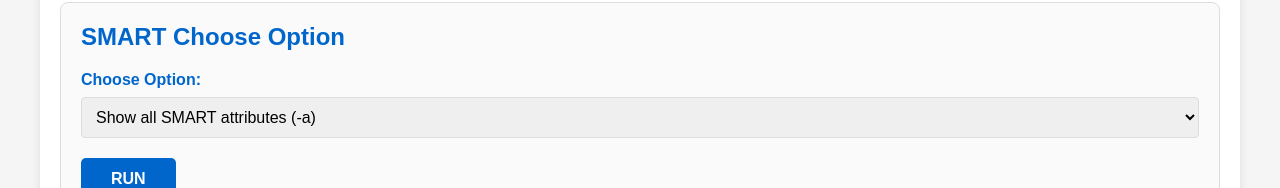
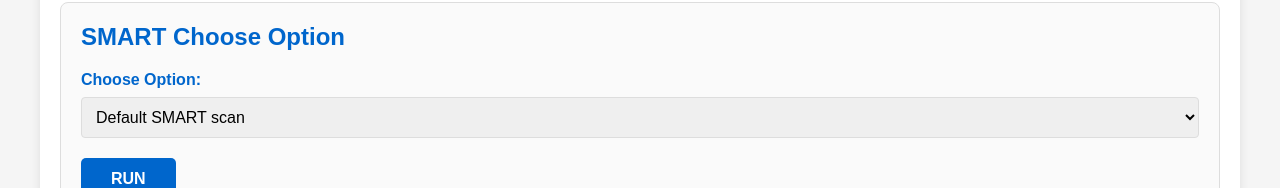
Before and after one commit to tomgrv/synology-package-builder, a website: page SynoSmartInfo/target/ui/index.html in a window 1280 px wide. Shown: the part 236-424 px from the top of the page. Drawn offline with Linux system fonts and the light colour scheme; no server answers.

Commit message:
Update index.html

```diff
--- a/SynoSmartInfo/target/ui/index.html
+++ b/SynoSmartInfo/target/ui/index.html
@@ -153,6 +153,7 @@
 
             <label for="optionSelect">Choose Option:</label>
             <select id="optionSelect">
+                <option value="" selected>Default SMART scan</option>
                 <option value="-a">Show all SMART attributes (-a)</option>
                 <option value="-e">Disable colour text in emails (-e)</option>
                 <option value="-h">Show usage options (-h)</option>
```
